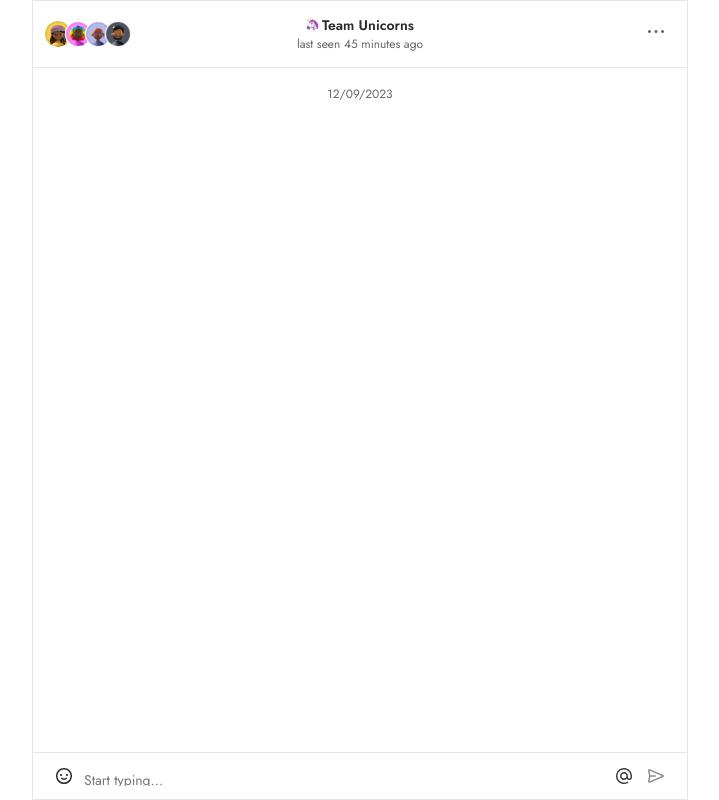
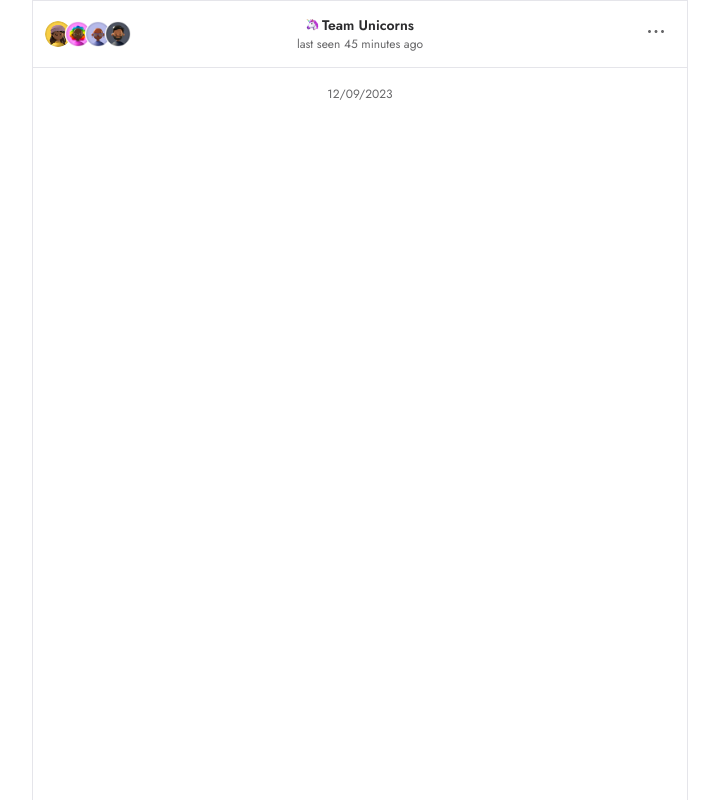
Before and after one commit to Progprofesion/Chat-bot, a Next.js app: page / in a window 1280 px wide. Shown: the top 800 px of the page, without its empty margins (280-999 px from the left). Built offline with nearby package versions, Linux system fonts and the light colour scheme.

Commit message:
fixHeightForm

```diff
--- a/components/Form.tsx
+++ b/components/Form.tsx
@@ -1,4 +1,4 @@
-import { useEffect } from "react";
+import { useEffect, useState } from "react";
 import Image from "next/image";
 import TextArea from "./TextArea";
 import UploadAndDisplayImage from "../components/UploadAndDisplayImage";
@@ -70,8 +70,28 @@ const Form = () => {
     }
   };
 
+  const [scroll, setScroll] = useState(0);
+  useEffect(() => {
+    if (document.body.clientHeight > window.innerHeight) {
+      setScroll(100);
+    }
+
+    window.addEventListener("scroll", handleScroll);
+    return () => window.removeEventListener("scroll", handleScroll);
+  }, [scroll]);
+  const handleScroll = () => {
+    setScroll(window.scrollY);
+  };
+
+  // console.log(scroll);
+
   return (
-    <form className={styles.form}>
+    <form
+      onWheel={(e) => console.log(e)}
+      onScroll={handleScroll}
+      className={styles.form}
+      style={scroll > 0 ? { position: "fixed" } : { position: "absolute" }}
+    >
       {isEdit ? <p className={styles.edit}>Редактирование</p> : null}
       {isEdit ? (
         <button
--- a/components/Messages.tsx
+++ b/components/Messages.tsx
@@ -10,7 +10,7 @@ const Messages = () => {
   const messages = useStore((state) => state.messages);
 
   let data = dayjs().format("DD/MM/YYYY");
-  console.log(messages);
+
   return (
     <section className={styles.messages}>
       <Header />
--- a/pages/index.tsx
+++ b/pages/index.tsx
@@ -4,6 +4,7 @@ export default function Home() {
   const Messages = dynamic(() => import("../components/Messages"), {
     ssr: false,
   });
+
   return (
     <main style={{ boxShadow: "0px 0px 0px 1px #E5E5EA inset" }}>
       <Messages />
--- a/styles/Form.module.css
+++ b/styles/Form.module.css
@@ -1,7 +1,7 @@
 .form {
     display: flex;
     align-items: flex-end;
-    position: fixed;
+    position: absolute;
     bottom: 0;
     max-width: 100%;
     min-height: 48px;
```
